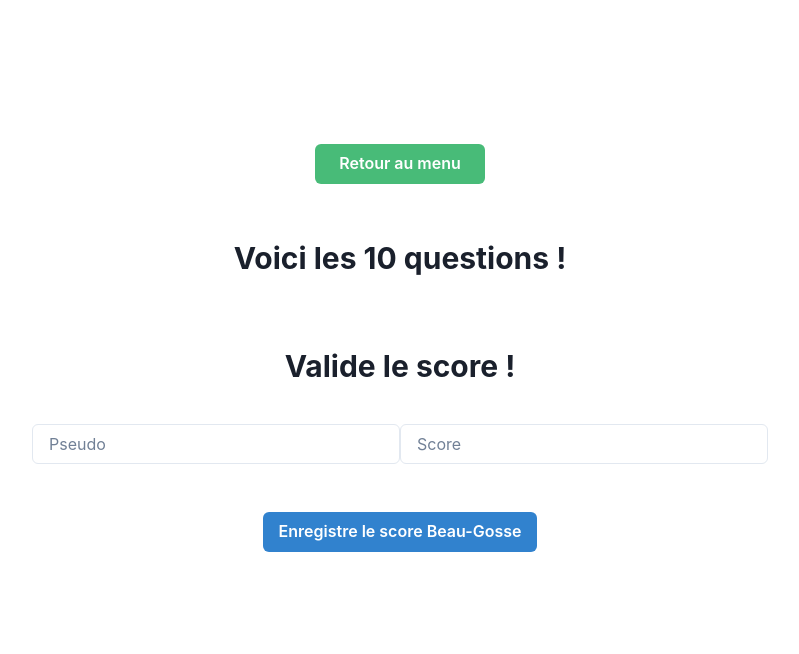
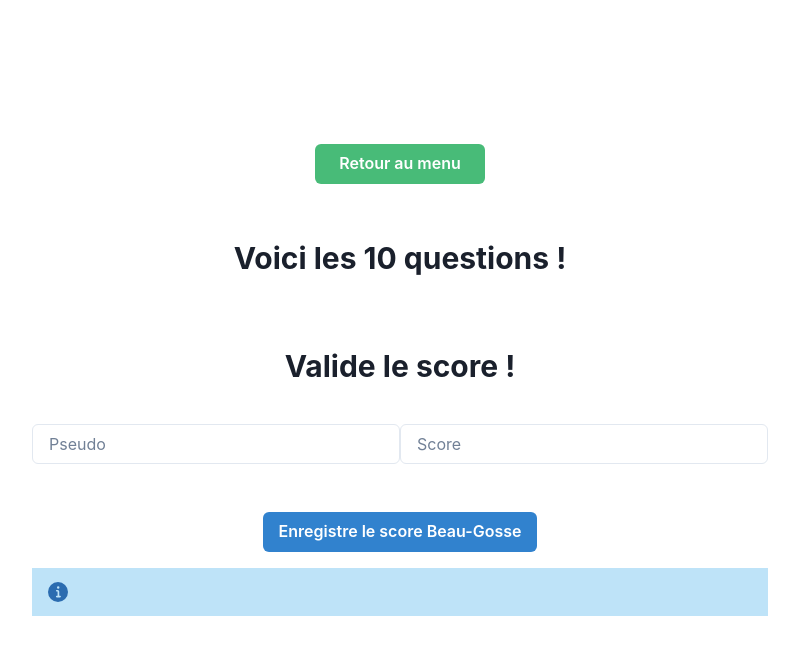
Before and after one commit to Erwan33800/deathburger, a React (Create React App) app: page /questions in a window 1280 px wide. Shown: the top 654 px of the page, without its empty margins (240-1039 px from the left). Built offline with nearby package versions, Linux system fonts and the light colour scheme.

Commit message:
alert box but not finish + navigate to leaderboard after scoring

```diff
--- a/src/App.js
+++ b/src/App.js
@@ -1,20 +1,28 @@
 import React from 'react';
-import { BrowserRouter, Route, Routes } from 'react-router-dom';
+import { BrowserRouter as Router, Routes, Route } from 'react-router-dom';
+import { ChakraProvider, extendTheme } from '@chakra-ui/react';
+import { AlertProvider } from './components/AlertContext'; // Importe le contexte d'alerte
+
 import Home from './Home';
 import Questions from './Questions';
 import AddQuestion from './AddQuestion';
 import Leaderboard from './Leaderboard';
 
-function App() {
+
+const App = () => {
   return (
-    <BrowserRouter>
-      <Routes>
-        <Route exact path="/" element={<Home />} />
-        <Route path="/questions" element={<Questions />} />
-        <Route path="/addQuestion" element={<AddQuestion />} />
-        <Route path="/leaderboard" element={<Leaderboard />} />
-      </Routes>
-    </BrowserRouter>
+    <ChakraProvider>
+      <Router>
+        <AlertProvider>
+          <Routes>
+            <Route path="/" element={<Home />} />
+            <Route path="/questions" element={<Questions />} />
+            <Route path="/add-question" element={<AddQuestion />} />
+            <Route path="/leaderboard" element={<Leaderboard />} />
+          </Routes>
+        </AlertProvider>
+      </Router>
+    </ChakraProvider>
   );
 };
 
--- /dev/null
+++ b/src/components/AlertContext.js
@@ -0,0 +1,22 @@
+import React, { createContext, useState } from 'react';
+
+const AlertContext = createContext();
+
+const AlertProvider = ({ children }) => {
+  const [alert, setAlert] = useState(null);
+
+  const showAlert = (message, type) => {
+    setAlert({ message, type });
+    setTimeout(() => {
+      setAlert(null);
+    }, 3000);
+  };
+
+  return (
+    <AlertContext.Provider value={{ alert, showAlert }}>
+      {children}
+    </AlertContext.Provider>
+  );
+};
+
+export { AlertContext, AlertProvider };
--- a/src/components/ScoreInput.js
+++ b/src/components/ScoreInput.js
@@ -1,11 +1,13 @@
-import React, { useState } from 'react';
+import React, { useState, useContext } from 'react';
 import { useNavigate } from 'react-router-dom';
 import axios from 'axios';
-import { Box, Heading, Input, Button, Flex } from '@chakra-ui/react';
+import { Box, Heading, Input, Button, Flex, Alert, AlertIcon } from '@chakra-ui/react';
+import { AlertContext } from './AlertContext';
 
 const ScoreInput = () => {
   const [pseudo, setPseudo] = useState('');
   const [scoreDB, setScoreDB] = useState('');
+  const { showAlert } = useContext(AlertContext);
   const navigate = useNavigate();
 
   const handlePseudoChange = (event) => {
@@ -26,12 +28,13 @@ const ScoreInput = () => {
       });
       console.log('Score enregistré avec succès:', response.data);
 
-      // Réinitialise les valeurs
+      showAlert('Score ajouté avec succès', 'success');
       setPseudo('');
-      setScoreDB(0);
-      navigate('/');
+      setScoreDB('');
+      navigate('/leaderboard');
     } catch (error) {
       console.log('Une erreur s\'est produite lors de l\'enregistrement du score:', error);
+      showAlert('Une erreur s\'est produite lors de l\'enregistrement du score', 'error');
     }
   };
 
@@ -62,6 +65,13 @@ const ScoreInput = () => {
           Enregistre le score Beau-Gosse
         </Button>
       </form>
+
+      {showAlert && (
+        <Alert status={showAlert.type} mt={4}>
+          <AlertIcon />
+          {showAlert.message}
+        </Alert>
+      )}
     </Box>
   );
 };
```
